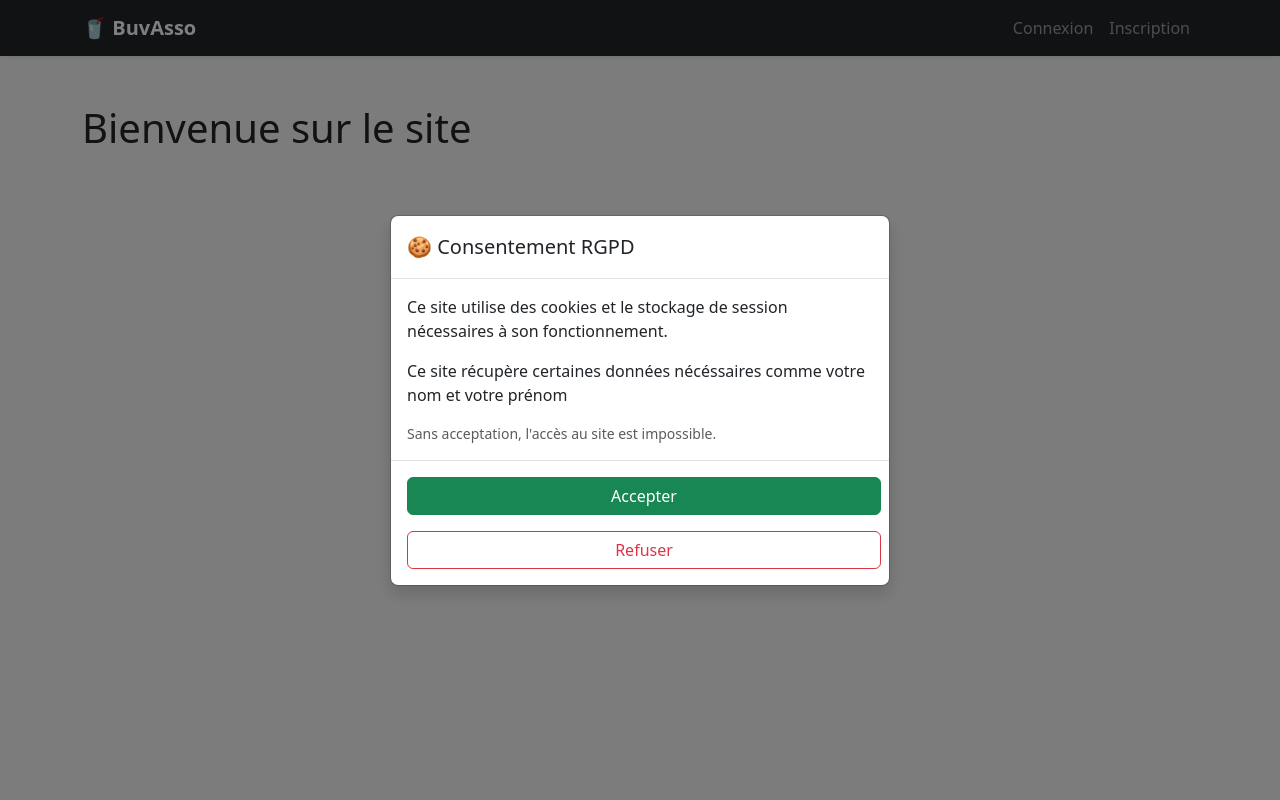
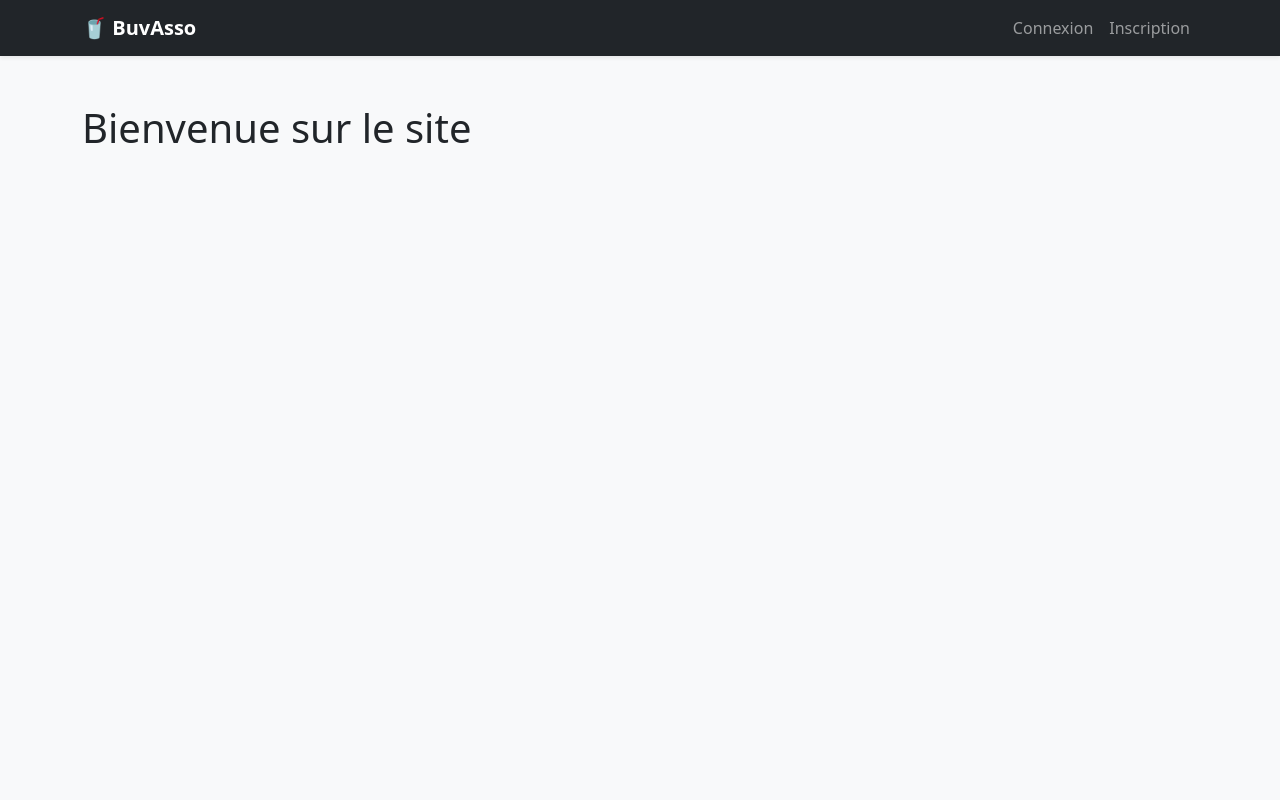
Before and after one commit to DUT-Info-Montreuil/SAE-3.2-WEB-Sacha_Yohann_Thierry, a PHP site: page /index.php in a window 1280 px wide. Run offline with PHP 8.4, Linux system fonts and the light colour scheme.

Commit message:
enlever le rgpd

```diff
--- a/src/index.php
+++ b/src/index.php
@@ -9,125 +9,6 @@
         <link href="https://cdn.jsdelivr.net/npm/bootstrap@5.3.0/dist/css/bootstrap.min.css" rel="stylesheet">
     </head>
     <body class="bg-light">
-
-        <!-- RGPD Modal -->
-        <div class="modal fade" id="rgpdModal" tabindex="-1"
-             data-bs-backdrop="static" data-bs-keyboard="false"
-             aria-hidden="true">
-            <div class="modal-dialog modal-dialog-centered">
-                <div class="modal-content shadow">
-                    <div class="modal-header">
-                        <h5 class="modal-title">🍪 Consentement RGPD</h5>
-                    </div>
-
-                    <div class="modal-body">
-                        <p>
-                            Ce site utilise des cookies et le stockage de session
-                            nécessaires à son fonctionnement.
-                        </p>
-
-                        <p>
-                            Ce site récupère certaines données nécéssaires comme votre nom et votre prénom
-                        </p>
-
-                        <p class="text-muted small mb-0">
-                            Sans acceptation, l'accès au site est impossible.
-                        </p>
-                    </div>
-
-                    <div class="modal-footer d-flex flex-column gap-2">
-                        <button id="rgpdAccept" class="btn btn-success w-100">
-                            Accepter
-                        </button>
-                        <button id="rgpdRefuse" class="btn btn-outline-danger w-100" >
-                            Refuser
-                        </button>
-                    </div>
-                </div>
-            </div>
-        </div>
-
-    <script>
-    document.addEventListener("DOMContentLoaded", function () {
-
-        const modalElement = document.getElementById("rgpdModal");
-        const modal = new bootstrap.Modal(modalElement, {
-            backdrop: "static",
-            keyboard: false
-        });
-
-        function blockSite() { document.body.style.overflow = "hidden"; }
-        function unblockSite() { document.body.style.overflow = "auto"; }
-
-        function showMandatoryPopup() {
-            if(document.getElementById("rgpdPopup")) return;
-
-            let popup = document.createElement("div");
-            popup.id = "rgpdPopup";
-            popup.innerText = "⚠️ Vous devez accepter les cookies pour accéder au site !";
-            popup.style.position = "fixed";
-            popup.style.top = "20px";
-            popup.style.left = "50%";
-            popup.style.transform = "translateX(-50%)";
-            popup.style.backgroundColor = "#dc3545";
-            popup.style.color = "white";
-            popup.style.padding = "10px 20px";
-            popup.style.borderRadius = "8px";
-            popup.style.zIndex = "2000";
-            document.body.appendChild(popup);
-            setTimeout(() => popup.remove(), 3000);
-        }
-
-        // Références des écouteurs pour pouvoir les enlever
-        let clickListener, scrollListener;
-
-        function enforceConsent() {
-            blockSite();
-            modal.show();
-
-            if(!window.rgpdListenerAdded) {
-                window.rgpdListenerAdded = true;
-
-                clickListener = function(e){
-                    if (!modalElement.contains(e.target)) {
-                        showMandatoryPopup();
-                    }
-                };
-
-                scrollListener = function(){
-                    showMandatoryPopup();
-                };
-
-                document.addEventListener("click", clickListener);
-                document.addEventListener("scroll", scrollListener);
-            }
-        }
-
-        const consent = localStorage.getItem("rgpdConsent");
-
-        if (!consent || consent === "refused") {
-            enforceConsent();
-        }
-
-        document.getElementById("rgpdAccept").addEventListener("click", function () {
-            localStorage.setItem("rgpdConsent", "accepted");
-            unblockSite();
-            modal.hide();
-
-            // Supprime les écouteurs pour que le popup n'apparaisse plus
-            document.removeEventListener("click", clickListener);
-            document.removeEventListener("scroll", scrollListener);
-        });
-
-        document.getElementById("rgpdRefuse").addEventListener("click", function () {
-            localStorage.setItem("rgpdConsent", "refused");
-            showMandatoryPopup(); // popup immédiat
-            enforceConsent();     // bloque le site et modal
-        });
-
-    });
-
-    </script>
 
     <nav class="navbar navbar-expand-lg navbar-dark bg-dark mb-5 shadow-sm">
         <div class="container">
```
